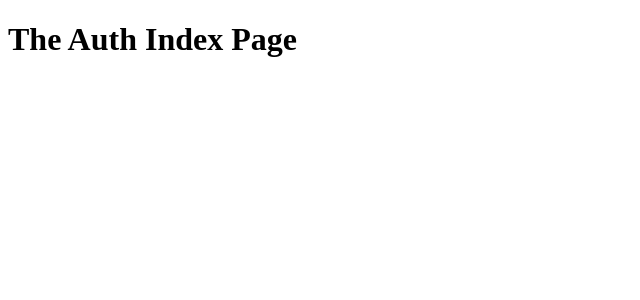
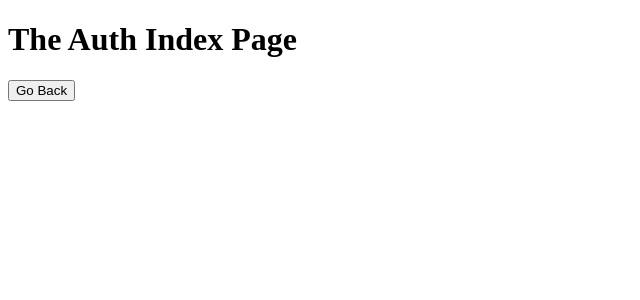
Before and after one commit to jvhti/next-js-basics, a Next.js app: page /auth in a window 1280 px wide. Shown: the top 300 px of the page, without its empty margins (0-640 px from the left). Built offline with nearby package versions, Linux system fonts and the light colour scheme.

Commit message:
Basic navigation

```diff
--- a/pages/auth/index.js
+++ b/pages/auth/index.js
@@ -1,9 +1,11 @@
 import React from 'react';
+import Router from "next/router";
 
 const authIndexPage = () => {
   return (
       <div>
         <h1>The Auth Index Page</h1>
+        <button onClick={() => Router.push('/')}>Go Back</button>
       </div>
   );
 };
--- a/pages/index.js
+++ b/pages/index.js
@@ -1,9 +1,11 @@
 import React from 'react';
+import Link from "next/link";
 
 const indexPage = () => {
   return (
       <div>
         <h1>The Main Page</h1>
+        <p>Go to <Link href="/auth">Auth</Link></p>
       </div>
   );
 };
```
